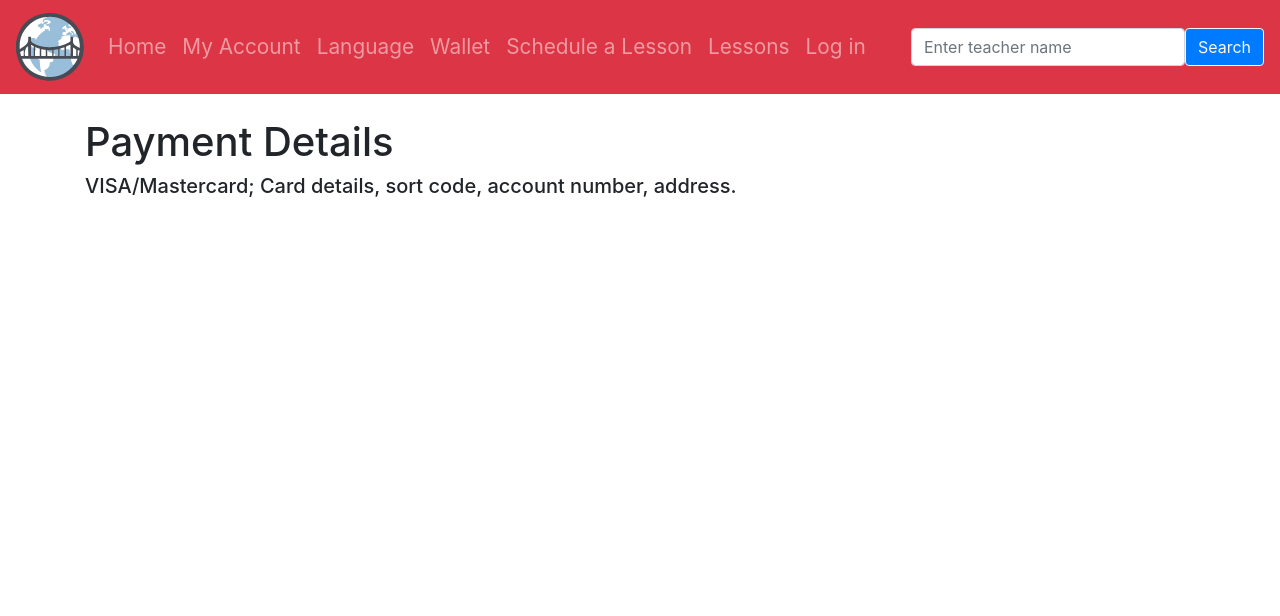
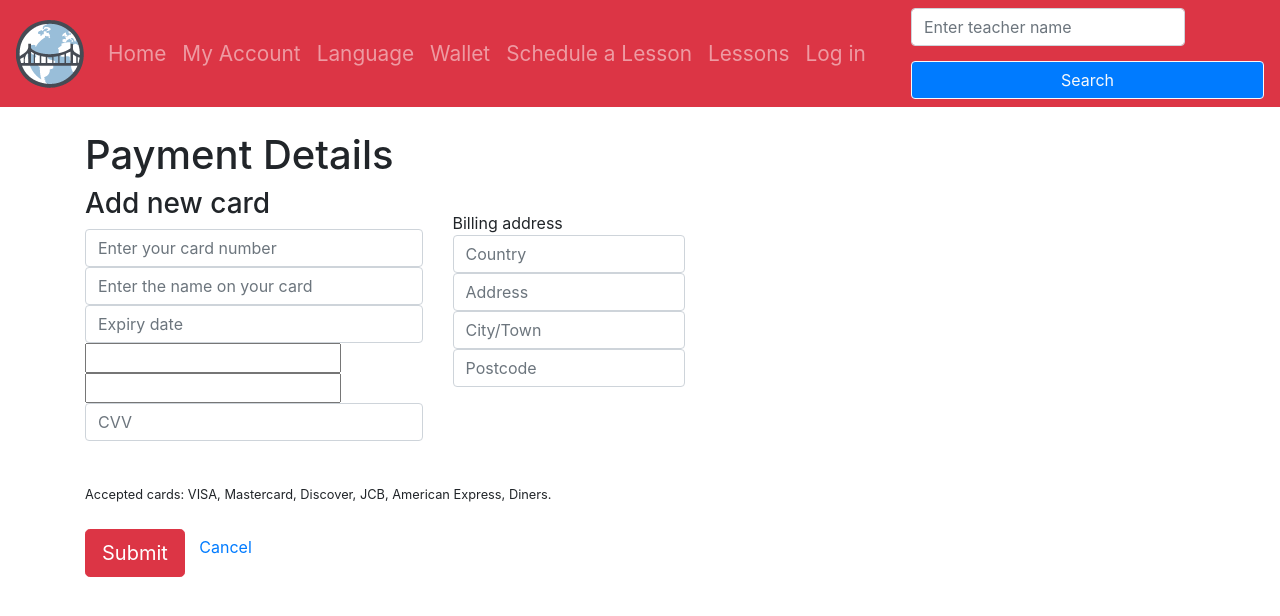
Before and after one commit to ryanjosephsulit/COMP0034_Project_Group13, a Flask app: template langbridge/templates/payment_details.html in a window 1280 px wide. Shown: the top 616 px of the page. Run offline with Flask 2, Linux system fonts and the light colour scheme; the template is opened without the code that fills it, so the values that code supplies are empty; some libraries are stand-ins or nearby versions.

Commit message:
Changed payment details page and wallet page.

```diff
--- a/langbridge/main/routes.py
+++ b/langbridge/main/routes.py
@@ -30,6 +30,11 @@ def index(name=""):
             user = User.query.filter_by(email=form.email.data).first()
             wallet = Wallet()
             wallet.balance = 0
+            # Generate random number for card
+            BankAccount.card_id = random.randint(78624, 8123981242)
+            BankAccount.id = user.id
+            db.session.add(BankAccount)
+            db.session.commit()
             # Generate random number for wallet
             wallet.wallet_id = random.randint(78624, 8123981242)
             wallet.id = user.id
@@ -38,6 +43,7 @@ def index(name=""):
             response = make_response(redirect(url_for('main.index')))
             response.set_cookie("name", form.name.data)
             return response
+
         except IntegrityError:
             db.session.rollback()
             flash('ERROR! Unable to register {}. Please check your details are correct and resubmit'.format(
--- a/langbridge/models.py
+++ b/langbridge/models.py
@@ -46,13 +46,14 @@ class Teacher(User):
 
 class BankAccount(db.Model):
     __tablename__ = 'bank_account'
-    id = db.Column(db.Integer, db.ForeignKey('user.id'), primary_key=True)
+    card_id = db.Column(db.Integer, primary_key=True)
+    id = db.Column(db.Integer, db.ForeignKey('user.id'))
     payment_type = db.Column(db.String(250), nullable=False)
     credit_card_num = db.Column(db.Integer)
     users = db.relationship('User', backref='bankAccounts')
 
     def __repr__(self):
-        return f"Forecast('{self.forecast}', '{self.comment}')"
+        return f"Forecast('{self.payment_type}', '{self.credit_card_num}')"
 
 
 class Wallet(db.Model):
--- a/langbridge/templates/payment_details.html
+++ b/langbridge/templates/payment_details.html
@@ -2,5 +2,144 @@
 {% block title %} Signup {% endblock %}
 {% block content %}
     <h1>Payment Details{{ name }}</h1>
-    <h5>VISA/Mastercard; Card details, sort code, account number, address.</h5>
+    <!DOCTYPE html>
+
+<head>
+
+  <script src="https://code.jquery.com/jquery-1.11.3.min.js"></script>
+
+  <link href="../static/css/card-js.min.css" rel="stylesheet" type="text/css" />
+  <script src="../static/js/card-js.min.js"></script>
+
+  <style type="text/css">
+    form button {
+      display: block;
+      margin-top: 15px;
+      width: 200%;
+      font-size: 12px;
+      padding: 8px 12px;
+    }
+  </style>
+    <title></title>
+
+</head>
+<body>
+
+
+<form class="form-horizontal" id="example-form" style="width: 600px" action="payment_details" method="POST">
+  <fieldset>
+
+<!--
+  -- Card JS Input Group
+  -->
+<div class="row">
+	<div class="col-lg-7">
+        <h3>Add new card</h3>
+
+		<div class="card-js form-group">
+
+
+  		<!-- Card number -->
+  		<input class="card-number form-control"
+         		name="card_number"
+         		placeholder="Enter your card number"
+         		autocomplete="off"
+             required>
+
+	  	<!-- Name on card -->
+  		<input class="name form-control"
+        	 		id="the-card-name-id"
+         		name="card_name"
+         		placeholder="Enter the name on your card"
+         		autocomplete="off"
+         		required>
+
+
+  	<!-- Card expiry (element that is displayed) -->
+  		<input class="expiry form-control"
+                placeholder="Expiry date"
+         		autocomplete="off"
+         		required>
+
+  		<!-- Card expiry - Month (hidden) -->
+  		<input class="expiry-month" name="expiry_month">
+
+  		<!-- Card expiry - Year (hidden) -->
+  		<input class="expiry-year" name="expiry_year">
+
+
+  		<!-- Card CVV -->
+  		<input class="cvc form-control"
+         		name="CVV"
+         		placeholder="CVV"
+         		autocomplete="off"
+         		required>
+
+		</div><!-- END .card-js wrapper -->
+	</div>
+
+	<div class="col-lg-5">
+        <br>
+        <h8>Billing address</h8>
+
+        <input class="name form-control"
+        	 		id="country-id"
+         		name="country"
+         		placeholder="Country"
+         		required>
+        <input class="name form-control"
+        	 		id="address-id"
+         		name="address"
+         		placeholder="Address"
+         		required>
+        <input class="name form-control"
+        	 		id="city-id"
+         		name="city"
+         		placeholder="City/Town"
+         		required>
+        <input class="name form-control"
+        	 		id="postcode-id"
+         		name="postcode"
+         		placeholder="Postcode"
+         		required>
+
+
+
+    </div>
+</div>
+
+      <br>
+<p><small>Accepted cards: VISA, Mastercard, Discover, JCB, American Express, Diners.</small></p>
+
+<input name="card_type" id="card_type" type="text" hidden>
+    <!--
+      -- Submit button
+      --
+      -- (Must be outside of the div with class 'card-js')
+      -->
+    <div><input type="submit" value="Submit" class="mt-2 btn btn-danger btn-lg"> <a style ="padding-left: 10px" href="/wallet">Cancel</a></div>
+
+
+<script>
+  $(function() {
+
+    // Only for example - catch form data when the form is submitted
+    $("#example-form").submit(function(e) {
+      let isCardValid = $('.card-type-icon').hasClass('show');
+      if(isCardValid){
+        var classList = $('.card-type-icon').attr('class').split(/\s+/);
+        let cardType = classList[2];
+        $("#card_type").val(cardType);
+      }
+      // Stop form submission
+      // e.preventDefault();
+      console.log(e);
+    });
+
+  });
+</script>
+
+
+</body>
+</html>
 {% endblock %}
--- a/requirements.txt
+++ b/requirements.txt
@@ -2,12 +2,15 @@ bcrypt==3.1.7
 cffi==1.14.0
 click==7.1.1
 decorator==4.4.2
+dnspython==1.16.0
+email-validator==1.0.5
 Flask==1.1.2
 Flask-Bcrypt==0.7.1
 Flask-Login==0.5.0
 Flask-Session==0.3.1
 Flask-SQLAlchemy==2.4.1
 Flask-WTF==0.14.3
+idna==2.9
 infinity==1.4
 intervals==0.8.1
 itsdangerous==1.1.0
@@ -19,6 +22,6 @@ SQLAlchemy==1.3.16
 SQLAlchemy-Utils==0.36.3
 validators==0.14.3
 Werkzeug==1.0.1
-WTForms==2.2.1
+WTForms==2.3.1
 WTForms-Alchemy==0.16.9
 WTForms-Components==0.10.4
--- a/run.py
+++ b/run.py
@@ -2,3 +2,4 @@
 
 app = create_app()
 app.app_context().push()
+app.run(debug=True)
```
Also changed, not shown: langbridge/auth/routes.py (+43 -10 lines), langbridge/templates/wallet.html (+34 -7 lines).
